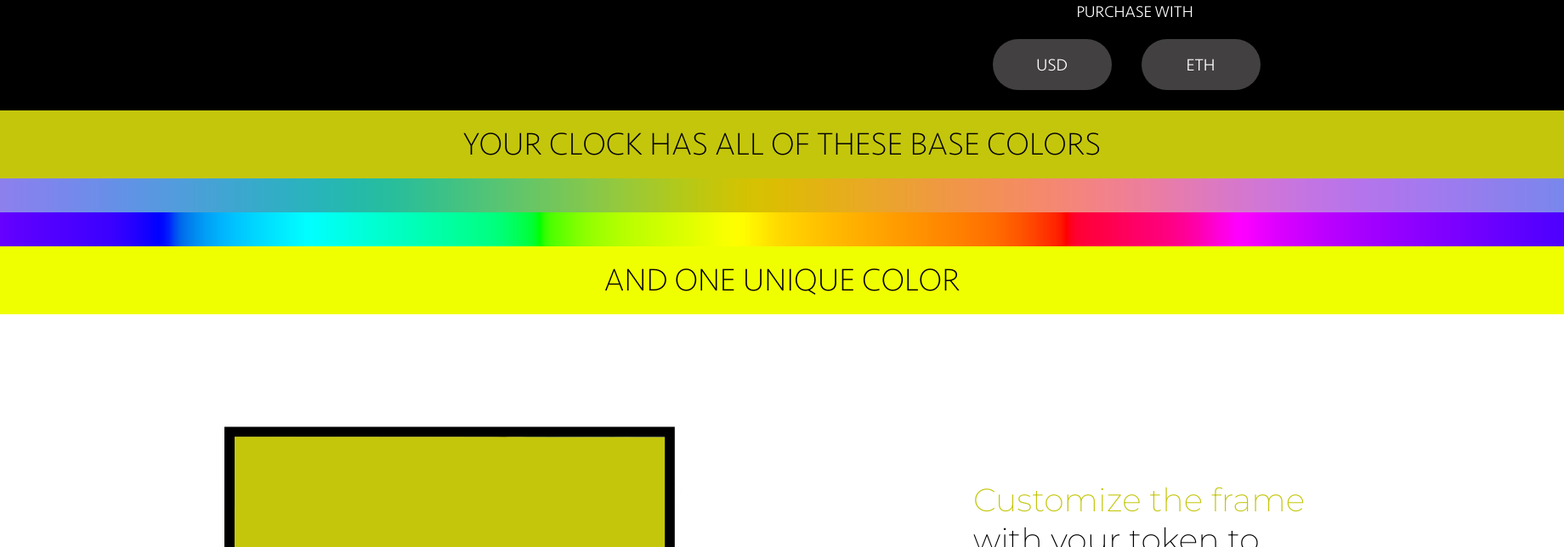
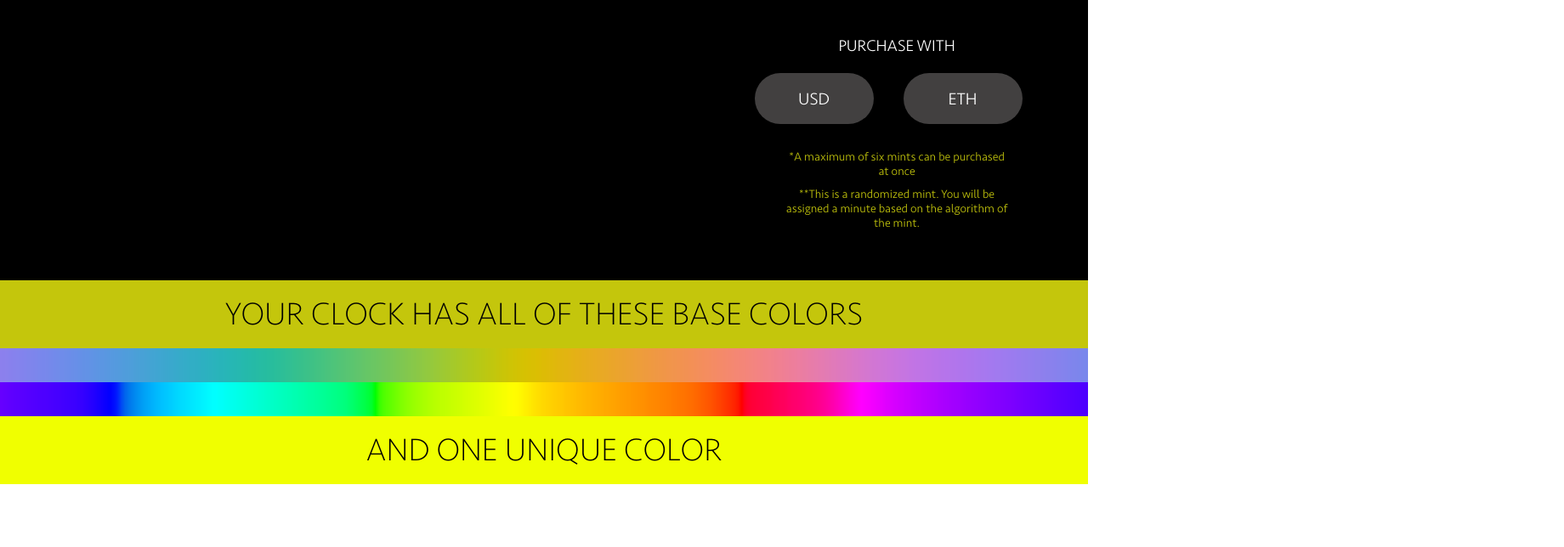
Before and after one commit to dereksione/UniversalColorClock, a SvelteKit app: page / in a window 1280 px wide. Shown: the part 1080-1724 px from the top of the page at 85% size, 1840 px wide, since content can reach past the window. Built offline with nearby package versions, Linux system fonts and the light colour scheme; a web font is replaced by a local one.

Commit message:
responsive inner containers

```diff
--- a/src/routes/DanaeAbout.svelte
+++ /dev/null
@@ -1,24 +0,0 @@
-<div>
-    <strong class="info-heading">
-        ABOUT DANAE.IO
-    </strong>
-
-    <p>
-        DANAE.IO is an NFT platform dedicated to art galleries and digital assets.
-        We believe that fine art and NFTs go hand in hand and need a place to thrive.
-        DANAE.IO is also a curated online exhibition space. We develop immersive environments in-house
-        to explore new possibilities and new ways to experience art.
-    </p>
-    <p>
-        DANAE.IO creates a space for free art NFTs where collectors, galleries, artists and curators
-        can connect easily.
-    </p>
-</div>
-
-<style>
-
-    .info-heading {
-        font-size: 24px;
-    }
-
-</style>
--- a/src/routes/Infobar.svelte
+++ b/src/routes/Infobar.svelte
@@ -1,11 +1,11 @@
 <script>
     import DmintiAbout from "./DMINTIAbout.svelte";
-    import DanaeAbout from "./DanaeAbout.svelte";
     import Faq from "./FAQ.svelte";
 
 </script>
 
 <div class="container" id="infobar">
+    <div class="text-container">
         <div class="flex-child leftcol">
             <DmintiAbout />
             <br />
@@ -15,26 +15,31 @@
             <Faq />
         </div>
     </div>
+</div>
 
 <style>
     .container {
-        display: flex;
         font-family: 'Roboto Condensed', sans-serif;
         font-style: light;
-        padding-left: 250px;
-        padding-right: 250px;
-        padding-top: 150px;
         background-color: black;
+        color: white;
+        display: flex;
         justify-content: center;
-        align-content: center;
-        color: white;
+        height: 950px;
+    }
+
+    .text-container {
+        display: flex;
+        width: 80%;
+        max-width: 1310px;
+        margin-top: 100px;
     }
 
     .flex-child {
         font-size: 18px;
         font-weight: 100;
         flex: 1;
-        width: 620px;
-        margin: 25px;
+        width: 50%;
+        margin-right: 25px;
     }
 </style>
--- a/src/routes/PurchaseFramebar.svelte
+++ b/src/routes/PurchaseFramebar.svelte
@@ -76,6 +76,14 @@
         align-items: center;
     }
 
+    .inner-container {
+        width: 80%;
+        max-width: 1310px;
+        height: 80%;
+        font-family: "Montserrat", sans-serif;
+        font-weight: 200;
+    }
+
     .container,
     .inner-container,
     .frame-text,
@@ -83,13 +91,6 @@
         display: flex;
         justify-content: center;
         align-items: center;
-    }
-
-    .inner-container {
-        width: 80%;
-        height: 80%;
-        font-family: "Montserrat", sans-serif;
-        font-weight: 200;
     }
 
     .col {
--- a/src/routes/Purchasebar.svelte
+++ b/src/routes/Purchasebar.svelte
@@ -86,14 +86,13 @@
                     class="mint-disclaimer top-text"
                     style="color:rgb({`${hue.r},${hue.g},${hue.b}`})"
                 >
-                    *A maximum of six mints can be purchased at once
-                </div>
-                <div
-                    class="mint-disclaimer bot-text"
-                    style="color:rgb({`${hue.r},${hue.g},${hue.b}`})"
-                >
-                    **This is a randomized mint. You will be assigned a minute
-                    based on the algorithm of the mint.
+                    <div class="top-text">
+                        *A maximum of six mints can be purchased at once
+                    </div>
+                    <div class="bot-text">
+                        **This is a randomized mint. You will be assigned a
+                        minute based on the algorithm of the mint.
+                    </div>
                 </div>
             </div>
         </div>
@@ -103,7 +102,7 @@
 <style>
     .container {
         width: 100%;
-        height: 1060px;
+        height: 1260px;
         background-color: black;
         display: flex;
         justify-content: center;
@@ -112,9 +111,9 @@
     .text-container {
         justify-content: center;
         font-weight: 200;
-        margin-left: 15%;
-        margin-right: 15%;
-        width: 100%;
+        width: 80%;
+        max-width: 1310px;
+        text-align: left;
     }
 
     .tagline-big,
@@ -125,6 +124,7 @@
     .tagline-big {
         font-size: 60px;
         padding-top: 160px;
+        padding-right: 30px;
     }
 
     .tagline-desc {
@@ -132,6 +132,7 @@
         font-family: SeravekBasicExtraLight;
         padding-top: 40px;
         font-size: 32px;
+        padding-right: 70px;
     }
 
     .caption-wrapper,
@@ -196,8 +197,11 @@
 
     .mint-disclaimer {
         font-size: 14px;
+        flex-direction: column;
         display: flex;
         margin-top: 30px;
+        padding-right: 10%;
+        padding-left: 10%;
         justify-content: center;
         text-align: center;
     }
--- a/src/routes/RicciAbout.svelte
+++ b/src/routes/RicciAbout.svelte
@@ -48,7 +48,8 @@
         font-family: SeravekBasicLight, sans-serif;
         font-weight: 100;
         font-size: 32px;
-        width: 1310px;
+        width: 80%;
+        max-width: 1310px;
         display: flex;
     }
 </style>
```
Lines whose indentation alone changed are shown as unchanged.
